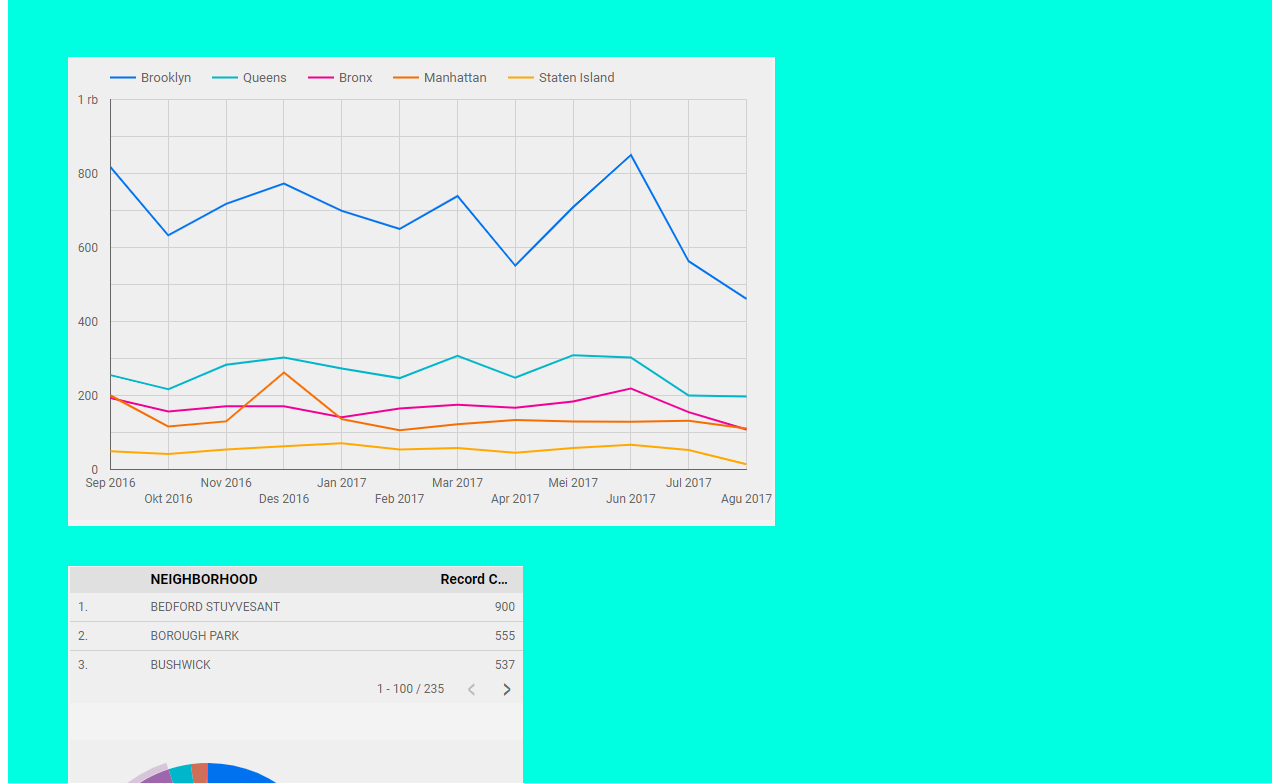
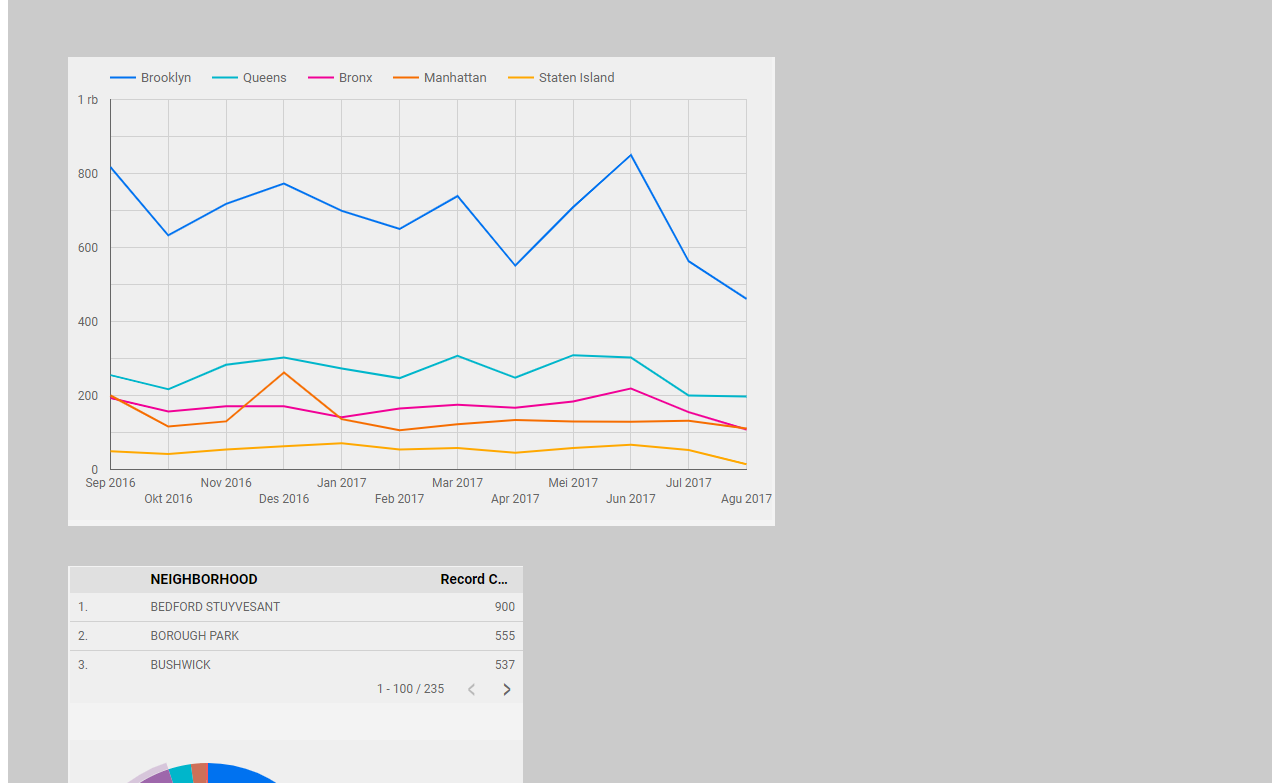
Before and after one commit to Team10Jakarta/Project-SE, a plain HTML site: page index.html in a window 1280 px wide. Shown: the part 645-1428 px from the top of the page. Drawn offline with nearby package versions, Linux system fonts and the light colour scheme.

Commit message:
ganti warna background

```diff
--- a/index.css
+++ b/index.css
@@ -1,6 +1,6 @@
 .body-background {
     margin: 0;
-    background-color: rgb(0, 255, 225);
+    background-color: rgb(203, 203, 203);
     font-family: "Libre Baskerville", serif;
 }
 
```
